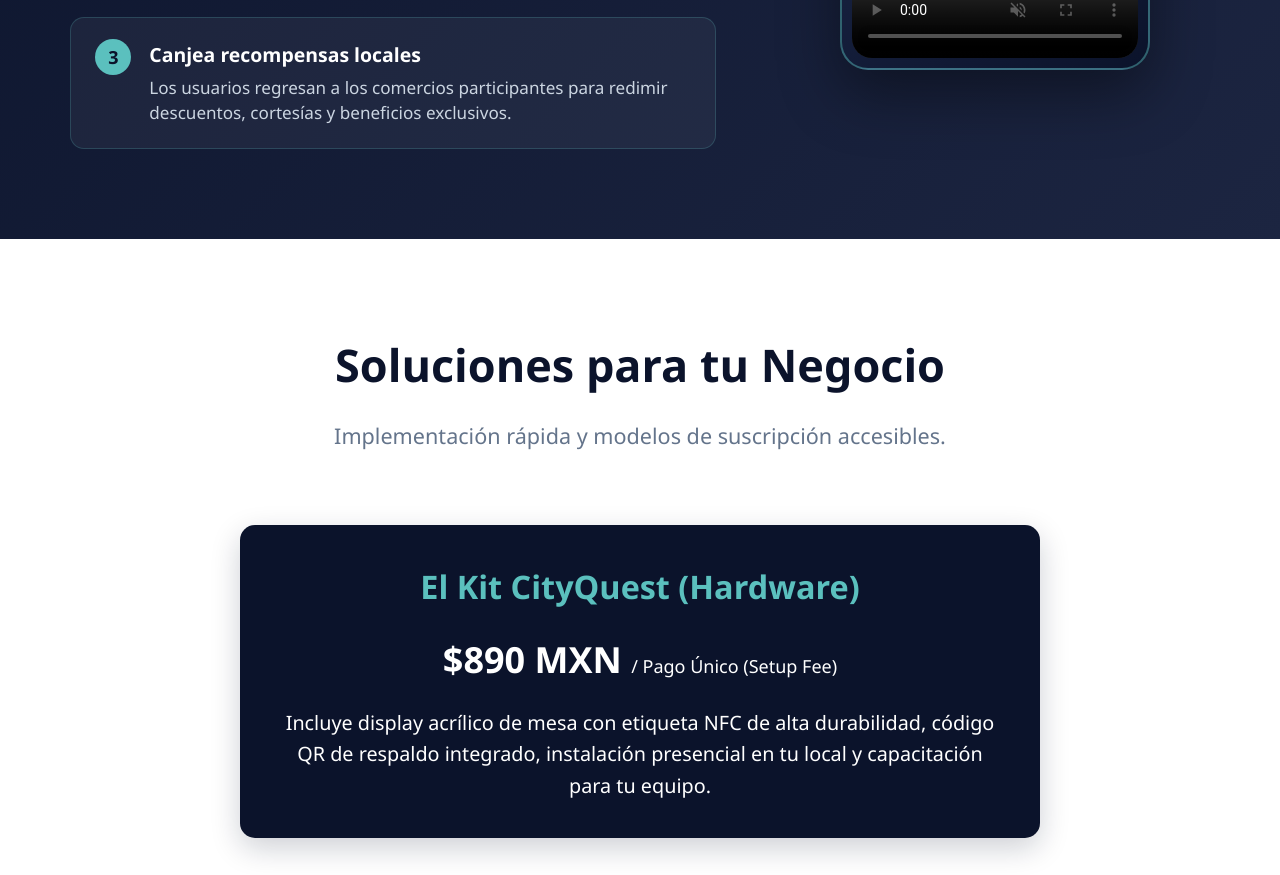
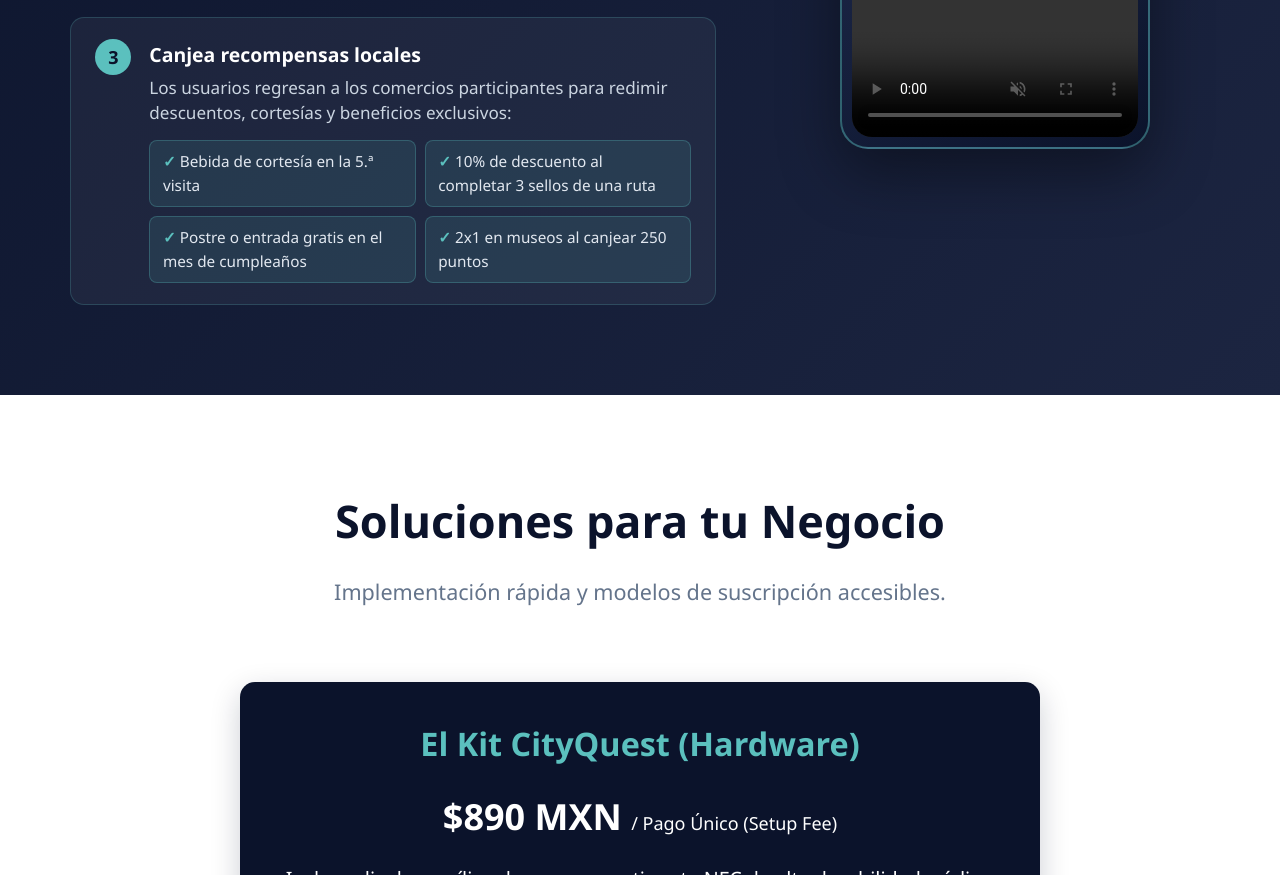
Before and after one commit to danielpulid0/CityQuest, a plain HTML site: page index.html in a window 1280 px wide. Shown: the part 3061-3936 px from the top of the page. Drawn offline with Linux system fonts and the light colour scheme; grey boxes are pictures that could not be loaded.

Commit message:
feat: agregar ejemplos de recompensas en paso 3 del pasaporte digital

```diff
--- a/css/styles.css
+++ b/css/styles.css
@@ -362,6 +362,29 @@ nav {
     font-size: 0.95rem;
     color: #cbd5e1;
     line-height: 1.5;
+}
+
+.reward-examples {
+    list-style: none;
+    margin-top: 0.75rem;
+    display: grid;
+    grid-template-columns: repeat(auto-fit, minmax(210px, 1fr));
+    gap: 0.5rem;
+}
+
+.reward-examples li {
+    font-size: 0.85rem;
+    color: #e2e8f0;
+    background: rgba(91, 192, 190, 0.12);
+    border: 1px solid rgba(91, 192, 190, 0.28);
+    border-radius: 8px;
+    padding: 0.45rem 0.7rem;
+}
+
+.reward-examples li::before {
+    content: '✓ ';
+    color: var(--accent-teal);
+    font-weight: 700;
 }
 
 .guide-media {
--- a/index.html
+++ b/index.html
@@ -103,7 +103,13 @@
                         <div class="step-number">3</div>
                         <div>
                             <h3>Canjea recompensas locales</h3>
-                            <p>Los usuarios regresan a los comercios participantes para redimir descuentos, cortesías y beneficios exclusivos.</p>
+                            <p>Los usuarios regresan a los comercios participantes para redimir descuentos, cortesías y beneficios exclusivos:</p>
+                            <ul class="reward-examples">
+                                <li>Bebida de cortesía en la 5.ª visita</li>
+                                <li>10% de descuento al completar 3 sellos de una ruta</li>
+                                <li>Postre o entrada gratis en el mes de cumpleaños</li>
+                                <li>2x1 en museos al canjear 250 puntos</li>
+                            </ul>
                         </div>
                     </div>
                 </div>
```
